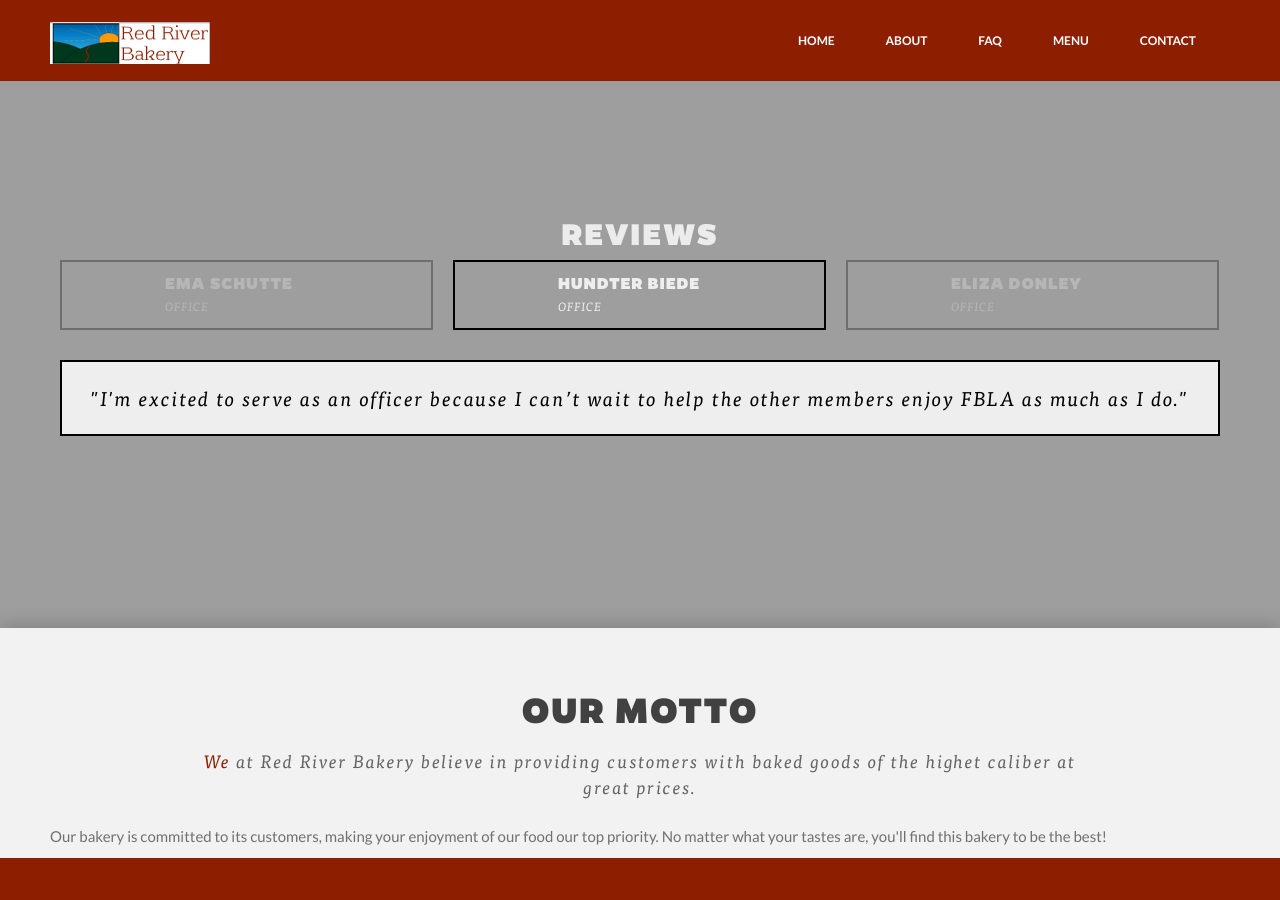
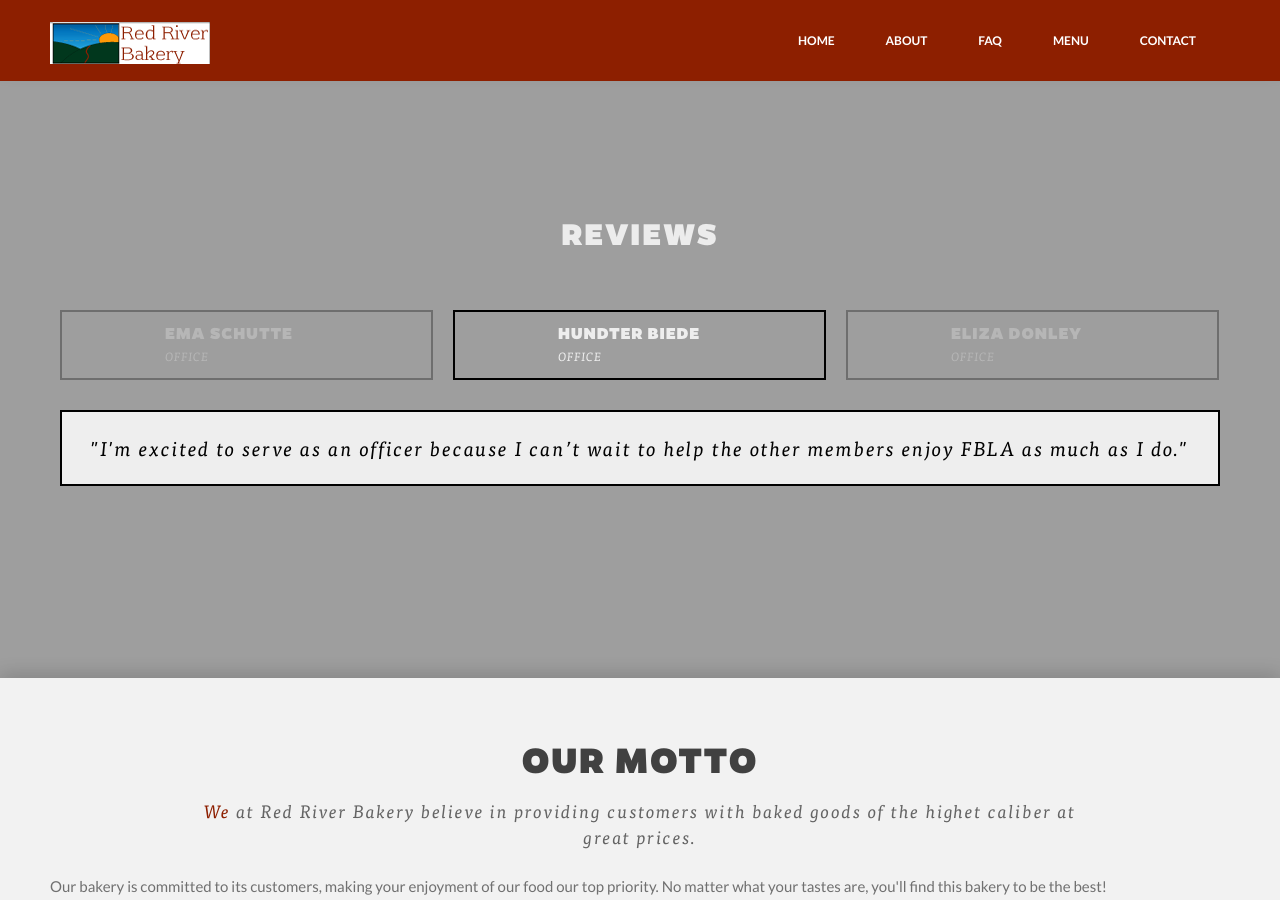
Before and after one commit to fblabake/fblabake.github.io, a Jekyll site: the page built from index.html, in a window 1280 px wide and 900 px high, scrolled down 2653 px. Built offline with Jekyll 4.4.1, drawn with Linux system fonts in a browser that asks for light colours; grey boxes are pictures that could not be loaded.

Commit message:
Title arrangement

```diff
--- a/index.html
+++ b/index.html
@@ -205,8 +205,8 @@ title: Red River Bakery
 
 <section class="parallax-section" id="clients">
      <div class="parallax-1"></div>
-	 <div style="margin: auto;">
-	 	<h2 style="color: #ECECEC;">Reviews</h2>
+	 <div style="margin-left: auto; margin-right: auto; margin-bottom: 50px;">
+	 	<h2 style="color: #ECECEC; margin: 0 px 0px 50px 0px">Reviews</h2>
 	 </div>
      <div class="container z-index-pages">
           <div class="sixteen columns">
```
